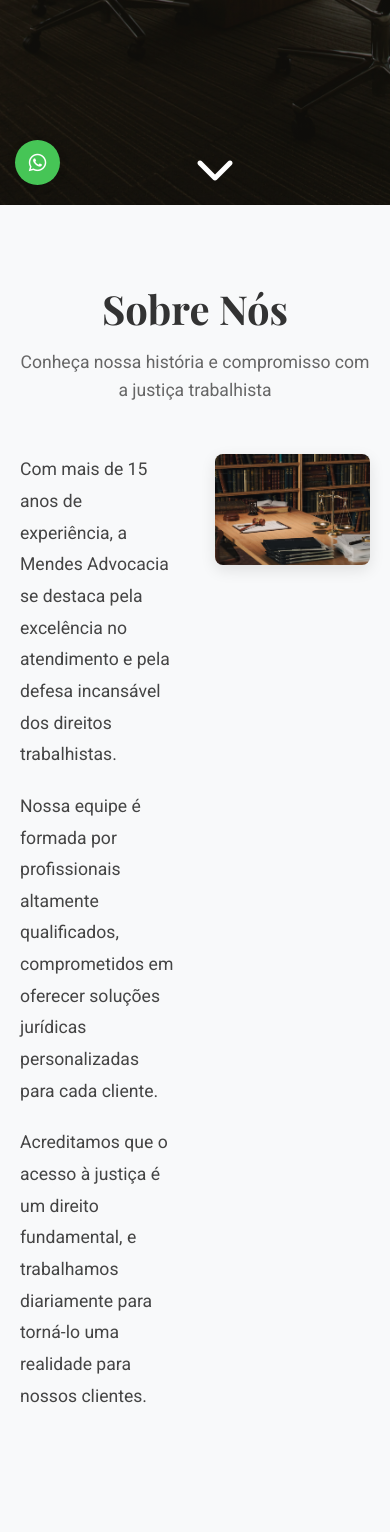
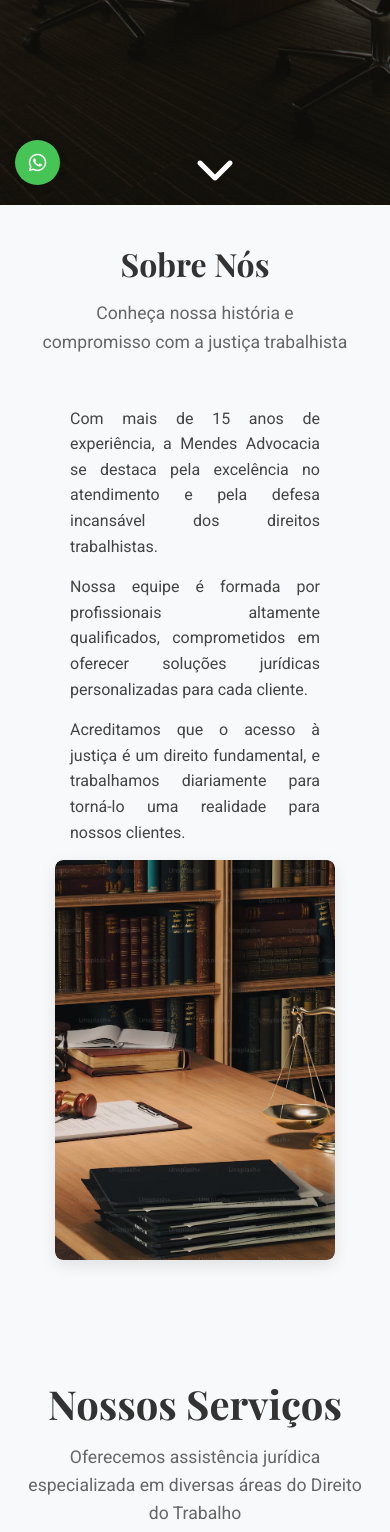
Before and after one commit to oberyn-m/advogados-mendes, a PHP site: page / in a window 390 px wide. Shown: the part 639-2171 px from the top of the page. Run offline with PHP 8.4, Linux system fonts and the light colour scheme.

Commit message:
Ajustes na responsividade

```diff
--- a/css/utils/responsive.css
+++ b/css/utils/responsive.css
@@ -137,4 +137,120 @@
   .logo-mobile {
     font-size: 20px;
   }
+
+  .about-section,
+  .about {
+    padding: 40px 20px !important;
+  }
+
+  .about-content {
+    flex-direction: column !important;
+    gap: 30px !important;
+    align-items: center !important;
+  }
+
+  .about-image {
+    flex: none !important;
+    width: 100% !important;
+    max-width: 100% !important;
+    margin: 0 auto !important;
+  }
+
+  .about-image img {
+    width: 100% !important;
+    height: 400px !important;
+    object-fit: cover !important;
+    border-radius: 8px !important;
+  }
+
+  .about-text {
+    flex: none !important;
+    width: 100% !important;
+    max-width: 100% !important;
+    text-align: justify !important;
+    padding: 0 15px;
+  }
+
+  .about-text h2 {
+    text-align: center !important;
+    margin-bottom: 20px !important;
+  }
+
+  .about-text p {
+    text-align: justify !important;
+    margin-bottom: 15px !important;
+    font-size: 1rem !important;
+    line-height: 1.6 !important;
+  }
 }
+
+/* Responsividade da seção Sobre */
+@media screen and (max-width: 991px) {
+  .about .about-content {
+    display: block;
+    padding: 0 20px;
+  }
+
+  .about .about-image {
+    display: block;
+    width: 100%;
+    max-width: 100%;
+    margin-bottom: 30px;
+  }
+
+  .about .about-image img {
+    display: block;
+    width: 100%;
+    height: 450px;
+    object-fit: cover;
+  }
+
+  .about .about-text {
+    display: block;
+    width: 100%;
+    max-width: 100%;
+  }
+
+  .about .about-text p {
+    text-align: justify;
+  }
+}
+
+@media screen and (max-width: 768px) {
+  .about .about-image img {
+    height: 350px;
+  }
+}
+
+@media screen and (max-width: 480px) {
+  .logo {
+    font-size: 18px;
+  }
+
+  .menu-link {
+    font-size: 16px;
+  }
+
+  .logo-mobile {
+    font-size: 20px;
+  }
+
+  .about .about-content {
+    padding: 0 15px;
+  }
+
+  .about .about-image img {
+    height: 300px;
+  }
+
+  .about .section-header h2 {
+    font-size: 2rem;
+    margin-bottom: 1rem;
+  }
+
+  .about .about-text p {
+    font-size: 1rem;
+    line-height: 1.6;
+    margin-bottom: 1rem;
+  }
+}
```
